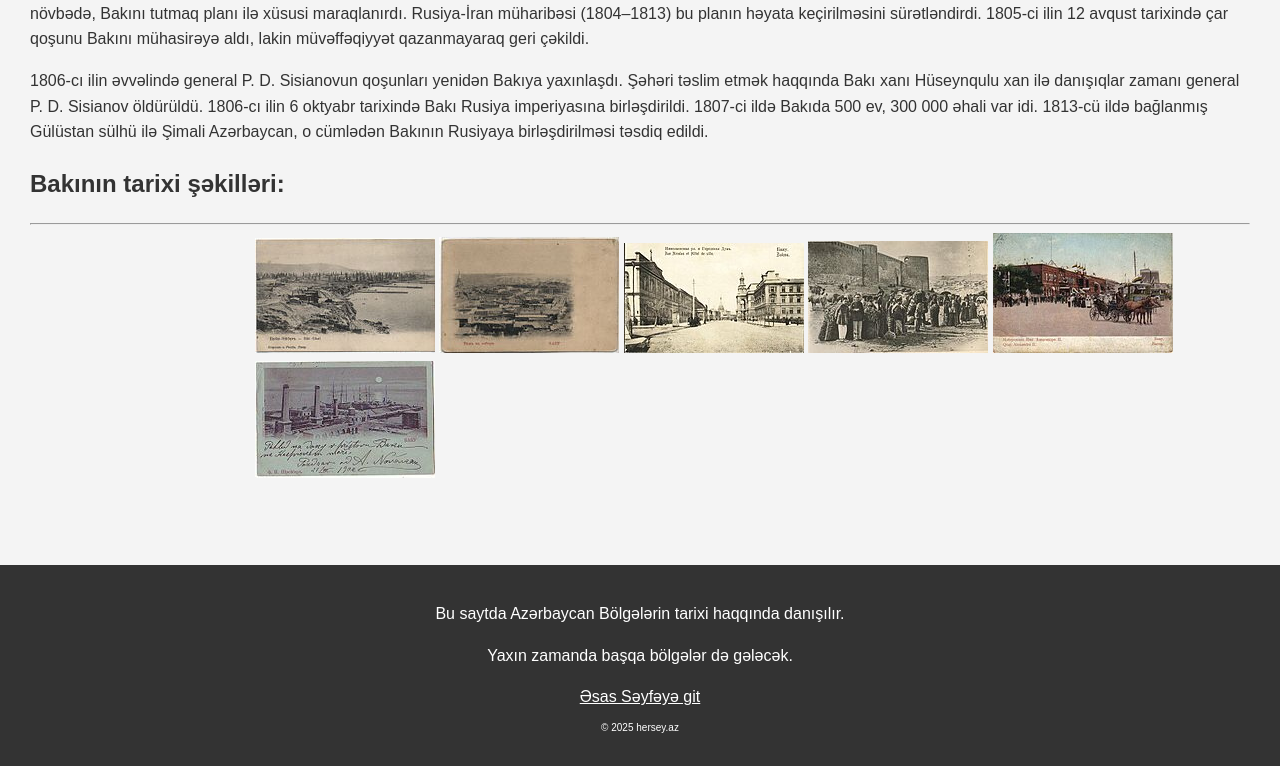
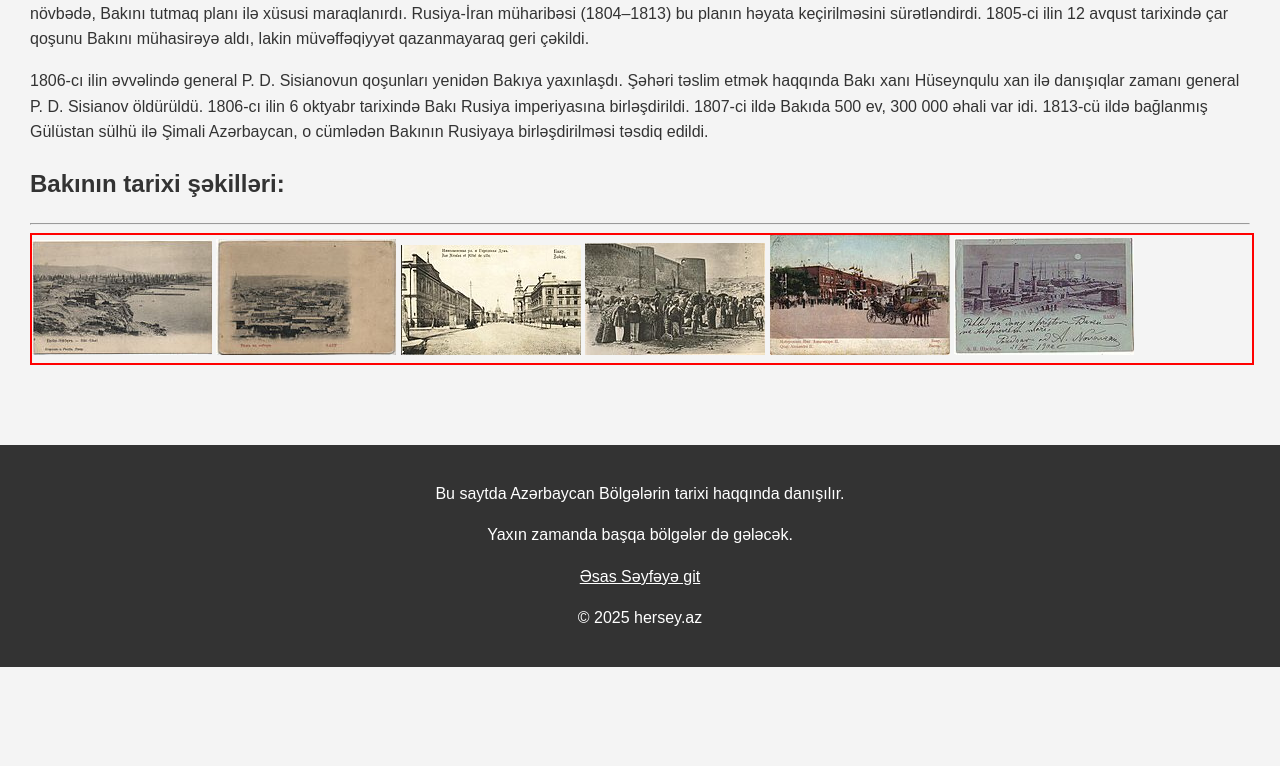
Before and after one commit to ismayilserifli/web-projects, a PHP site: page /baki.html in a window 1280 px wide. Shown: the part 1698-2464 px from the top of the page. After the commit the page ends 2365 px from the top, so only its background shows below. Run offline with PHP 8.4, Linux system fonts and the light colour scheme.

Commit message:
Update melumat.css

```diff
--- a/AzTarixi/melumat.css
+++ b/AzTarixi/melumat.css
@@ -83,7 +83,10 @@ main {
     align-items: center;
 }
 .sekil{
-    margin-left:225px;
+    margin:0;
+    border:2px solid red;
+    padding:center;
+    width:100%;
 }
     #searchArea {
         margin: 20px auto;
@@ -136,5 +139,5 @@ main {
     color: #333;
 }
 .p11 {
-    font-size: 10px;
+    font-size: 10dpx;
 }
```
